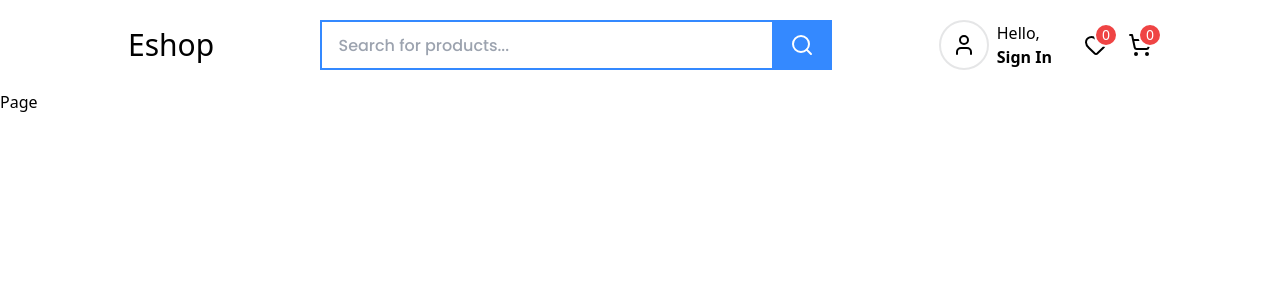
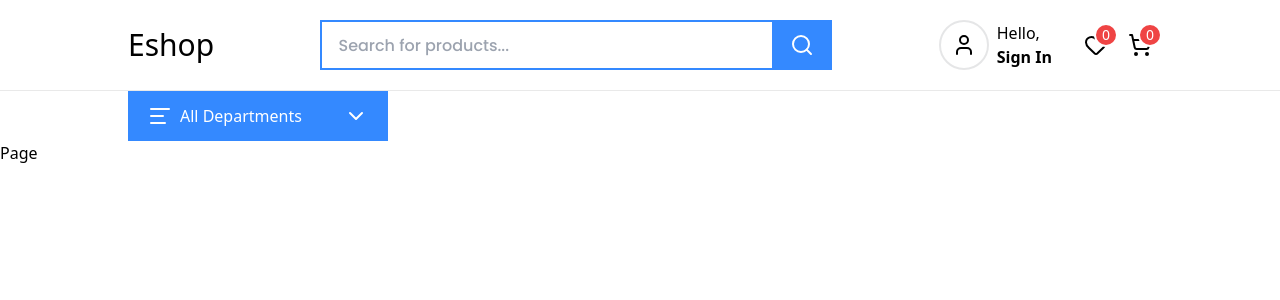
Before and after one commit to adityakashyap5047/eshop, a Next.js app in the folder apps/user-ui/: page / in a window 1280 px wide. Shown: the top 300 px of the page. Built offline with nearby package versions, Linux system fonts and the light colour scheme.

Commit message:
completed the dropdown menu

```diff
--- /dev/null
+++ b/apps/user-ui/src/shared/widgets/header/header-bottom.tsx
@@ -0,0 +1,52 @@
+"use client";
+
+import { AlignLeft, ChevronDown } from "lucide-react";
+import { useEffect, useState } from "react";
+
+const HeaderBottom = () => {
+
+    const [show, setShow] = useState(false);
+    const [isSticky, setIsSticky] = useState(false);
+
+    //Track scroll position
+    useEffect(() => {
+        const handleScroll = () => {
+            if (window.scrollY > 100) {
+                setIsSticky(true);
+            } else {
+                setIsSticky(false);
+            }
+        }
+
+        window.addEventListener('scroll', handleScroll);
+
+        return () => {
+            window.removeEventListener('scroll', handleScroll);
+        }
+    }, [])
+
+  return (
+    <div className={`w-full transition-all duration-300 ${isSticky ? "fixed top-0 left-0 z-[100] bg-white shadow-lg" : "relative"}`}>
+        <div className={`w-[80%] relative m-auto flex items-center justify-between ${isSticky ? 'pt-3' : 'py-0'}`}>
+            {/* All Dropdown  */}
+            <div className={`w-[260px] ${isSticky && "-mb-2"} cursor-pointer flex items-center justify-between px-5 h-[50px] bg-[#3489ff]`}
+            onClick={() => setShow(!show)}>
+                <div className="flex items-center gap-2">
+                    <AlignLeft color="#fff" />
+                    <span className="text-white font-medium">All Departments</span>
+                </div>
+                <ChevronDown color="#fff" />
+            </div>
+
+            {/* Dropdown Menu  */}
+            {show && (
+                <div className={`absolute left-0 ${isSticky ? "top-[70px]" : "top-[50px]"} w-[260px] h-[400px] bg-[#f5f5f5]`}>
+
+                </div>
+            )}
+        </div>
+    </div>
+  )
+}
+
+export default HeaderBottom
--- a/apps/user-ui/src/shared/widgets/header/header.tsx
+++ b/apps/user-ui/src/shared/widgets/header/header.tsx
@@ -1,6 +1,7 @@
 import Link from 'next/link'
 import React from 'react'
 import { HeartIcon, Search, ShoppingCartIcon, UserIcon } from 'lucide-react'
+import HeaderBottom from './header-bottom'
 
 const Header = () => {
   return (
@@ -48,7 +49,8 @@ const Header = () => {
             </div>
         </div>
 
-
+        <div className='border-b border-b-[#99999938]' />
+        <HeaderBottom />
     </div>
   )
 }
```
